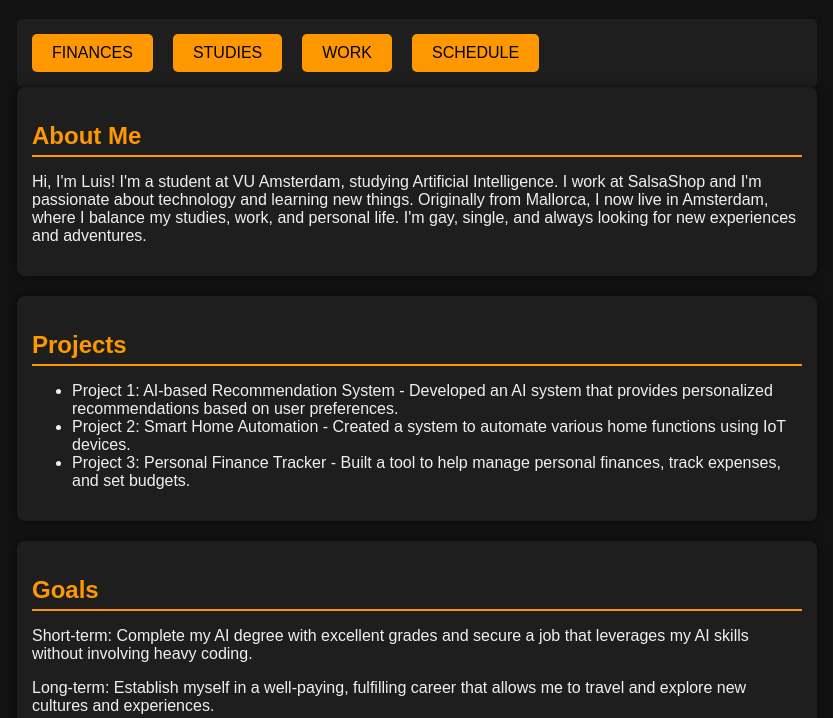
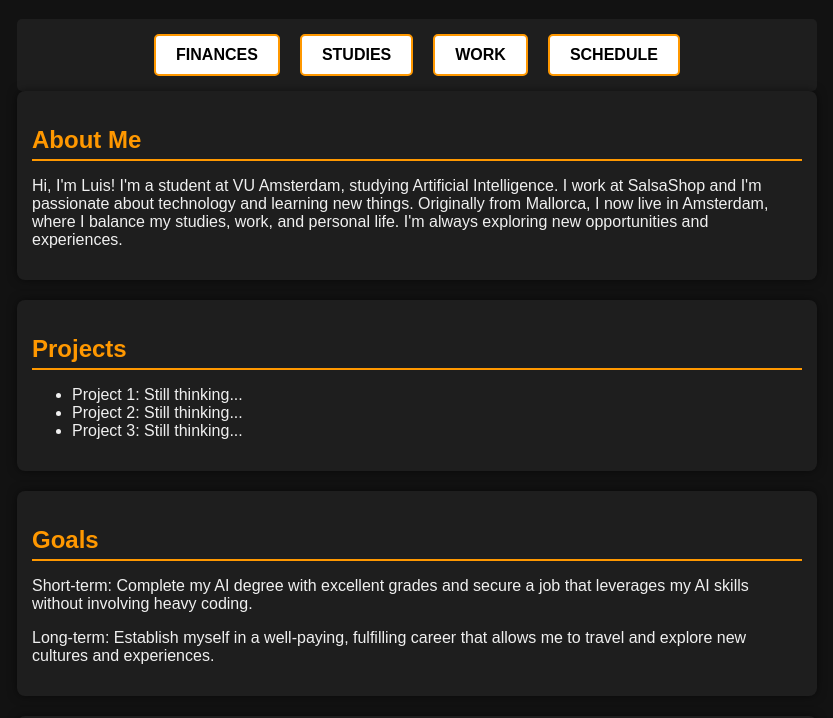
Before and after one commit to luisprojects/portfolio, a website: page index.html in a window 1280 px wide. Shown: the part 81-799 px from the top of the page, without its empty margins (223-1056 px from the left). Drawn offline with Linux system fonts and the light colour scheme.

Commit message:
Removed image rotation and improved index page UI

```diff
--- a/index.html
+++ b/index.html
@@ -10,7 +10,7 @@
 <body>
     <div class="container">
         <h1>My Portfolio</h1>
-        <div class="navigation-container">
+        <div class="navigation-container centered">
             <div class="navigation">
                 <a href="finances.html" class="button finances">FINANCES</a>
                 <a href="studies.html" class="button studies">STUDIES</a>
@@ -20,14 +20,14 @@
         </div>
         <div class="about-me section box">
             <h2>About Me</h2>
-            <p>Hi, I'm Luis! I'm a student at VU Amsterdam, studying Artificial Intelligence. I work at SalsaShop and I'm passionate about technology and learning new things. Originally from Mallorca, I now live in Amsterdam, where I balance my studies, work, and personal life. I'm gay, single, and always looking for new experiences and adventures.</p>
+            <p>Hi, I'm Luis! I'm a student at VU Amsterdam, studying Artificial Intelligence. I work at SalsaShop and I'm passionate about technology and learning new things. Originally from Mallorca, I now live in Amsterdam, where I balance my studies, work, and personal life. I'm always exploring new opportunities and experiences.</p>
         </div>
         <div class="projects section box">
             <h2>Projects</h2>
             <ul>
-                <li>Project 1: AI-based Recommendation System - Developed an AI system that provides personalized recommendations based on user preferences.</li>
-                <li>Project 2: Smart Home Automation - Created a system to automate various home functions using IoT devices.</li>
-                <li>Project 3: Personal Finance Tracker - Built a tool to help manage personal finances, track expenses, and set budgets.</li>
+                <li>Project 1: Still thinking...</li>
+                <li>Project 2: Still thinking...</li>
+                <li>Project 3: Still thinking...</li>
             </ul>
         </div>
         <div class="goals section box">
--- a/styles.css
+++ b/styles.css
@@ -36,16 +36,24 @@ h2 {
 
 .button {
     display: inline-block;
-    background-color: #ff9800;
+    background-color: #fff;
     color: #000;
     padding: 10px 20px;
     margin: 5px;
     text-decoration: none;
     border-radius: 5px;
+    border: 2px solid #ff9800;
+    font-weight: bold;
+    text-transform: uppercase;
 }
 
 .button:hover {
     background-color: #e68900;
+    color: #fff;
+}
+
+.centered {
+    text-align: center;
 }
 
 table {
@@ -87,7 +95,7 @@ a:hover {
 
 .navigation-container {
     display: flex;
-    justify-content: space-between;
+    justify-content: center;
     align-items: center;
     background-color: #1e1e1e;
     padding: 10px;
@@ -97,18 +105,6 @@ a:hover {
 .navigation {
     display: flex;
     gap: 10px;
-}
-
-.navigation a {
-    padding: 10px 20px;
-    background-color: #ff9800;
-    color: #000;
-    border-radius: 5px;
-    text-decoration: none;
-}
-
-.navigation a:hover {
-    background-color: #e68900;
 }
 
 .datetime {
@@ -201,3 +197,58 @@ th, td {
 th {
     background-color: #444;
 }
+
+@keyframes fadeIn {
+    from {
+        opacity: 0;
+    }
+    to {
+        opacity: 1;
+    }
+}
+
+@keyframes slideIn {
+    from {
+        transform: translateX(-100%);
+    }
+    to {
+        transform: translateX(0);
+    }
+}
+
+@keyframes scaleUp {
+    from {
+        transform: scale(0.8);
+    }
+    to {
+        transform: scale(1);
+    }
+}
+
+.section {
+    margin-bottom: 20px;
+    animation: fadeIn 1s ease-in-out;
+}
+
+.box {
+    background-color: #1e1e1e;
+    border-radius: 8px;
+    padding: 15px;
+    box-shadow: 0 0 10px rgba(0, 0, 0, 0.5);
+    animation: scaleUp 0.5s ease-in-out;
+}
+
+
+.button {
+    display: inline-block;
+    background-color: #fff;
+    color: #000;
+    padding: 10px 20px;
+    margin: 5px;
+    text-decoration: none;
+    border-radius: 5px;
+    border: 2px solid #ff9800;
+    font-weight: bold;
+    text-transform: uppercase;
+    animation: slideIn 0.5s ease-in-out;
+}
```
